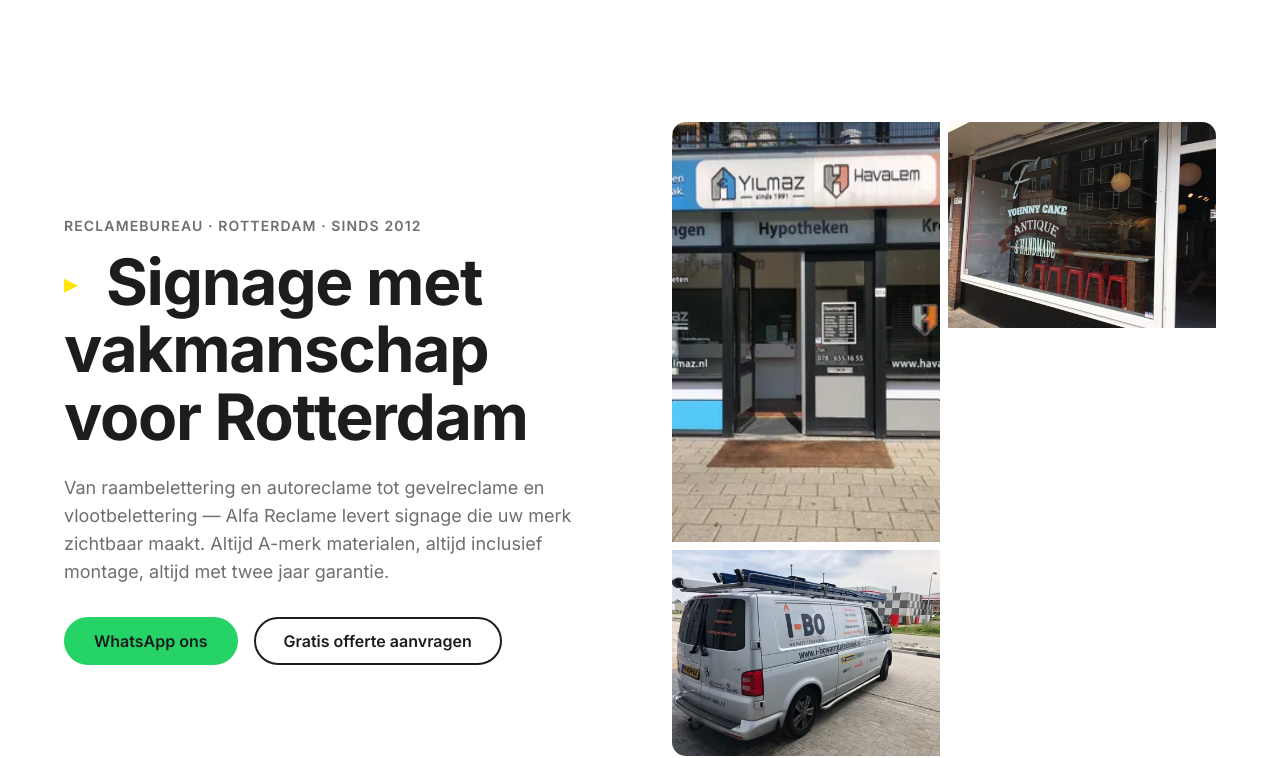
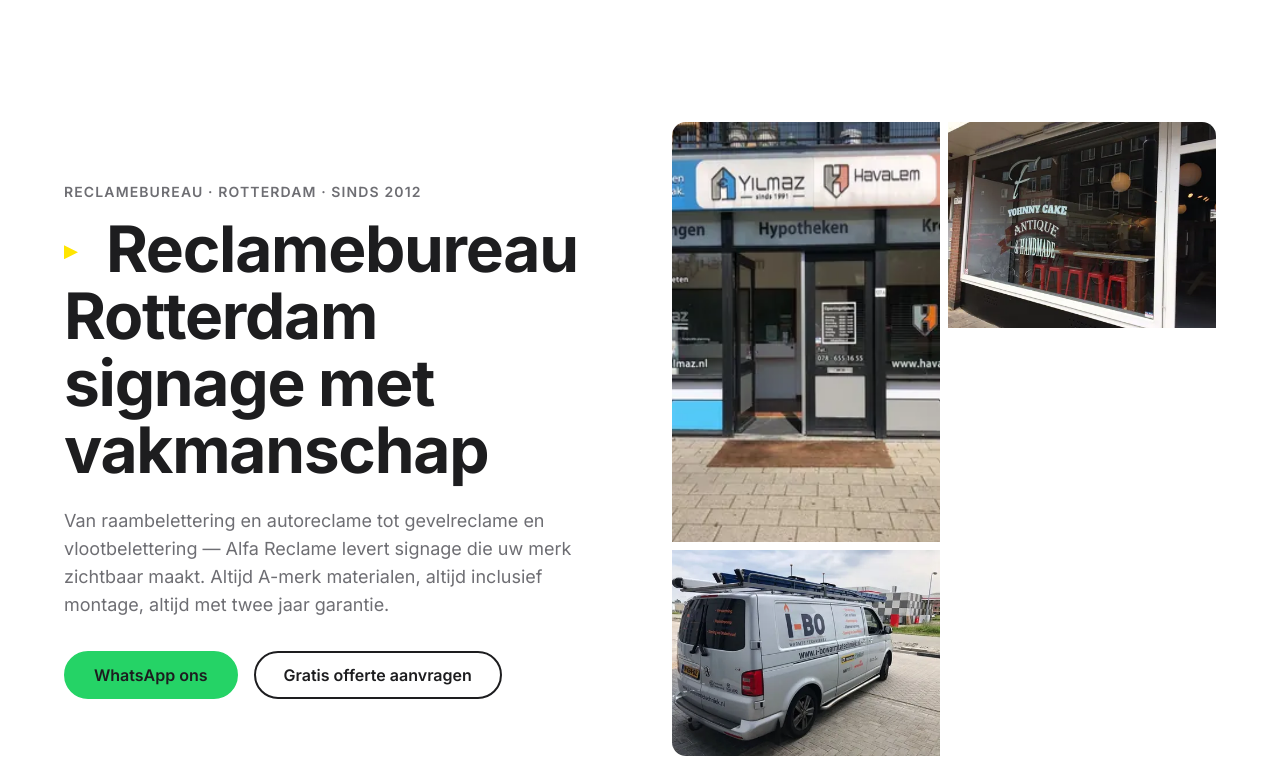
Before and after one commit to alfareclame/alfareclame.nl, an Eleventy site: page index.njk in a window 1280 px wide. Shown: the part 78-836 px from the top of the page. Built offline with nearby package versions, Linux system fonts and the light colour scheme; Eleventy itself is replaced by a stand-in of ours; files that its build step writes are made by us from their sources.

Commit message:
seo: homepage H1 leads with primary keyword (Reclamebureau Rotterdam)

```diff
--- a/index.njk
+++ b/index.njk
@@ -647,7 +647,7 @@ pageStyles: |
         <div>
           <span class="eyebrow">Reclamebureau &middot; Rotterdam &middot; sinds 2012</span>
           <h1 class="section-title" id="hero-title" style="font-size:clamp(36px,5vw,64px);">
-            Signage met vakmanschap<br>voor Rotterdam
+            Reclamebureau Rotterdam<br>signage met vakmanschap
           </h1>
           <p class="lead" style="margin-bottom:var(--space-6);">
             Van raambelettering en autoreclame tot gevelreclame en vlootbelettering &mdash; Alfa Reclame levert signage die uw merk zichtbaar maakt. Altijd A-merk materialen, altijd inclusief montage, altijd met twee jaar garantie.
```
